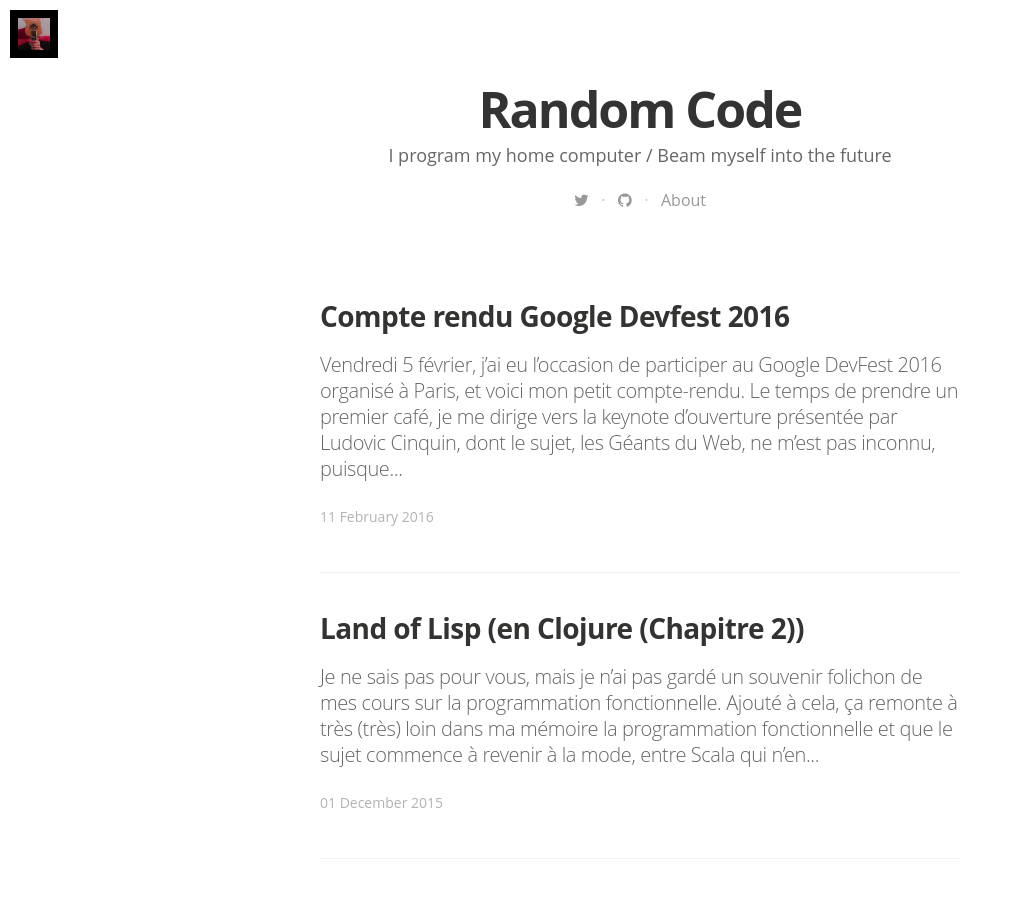
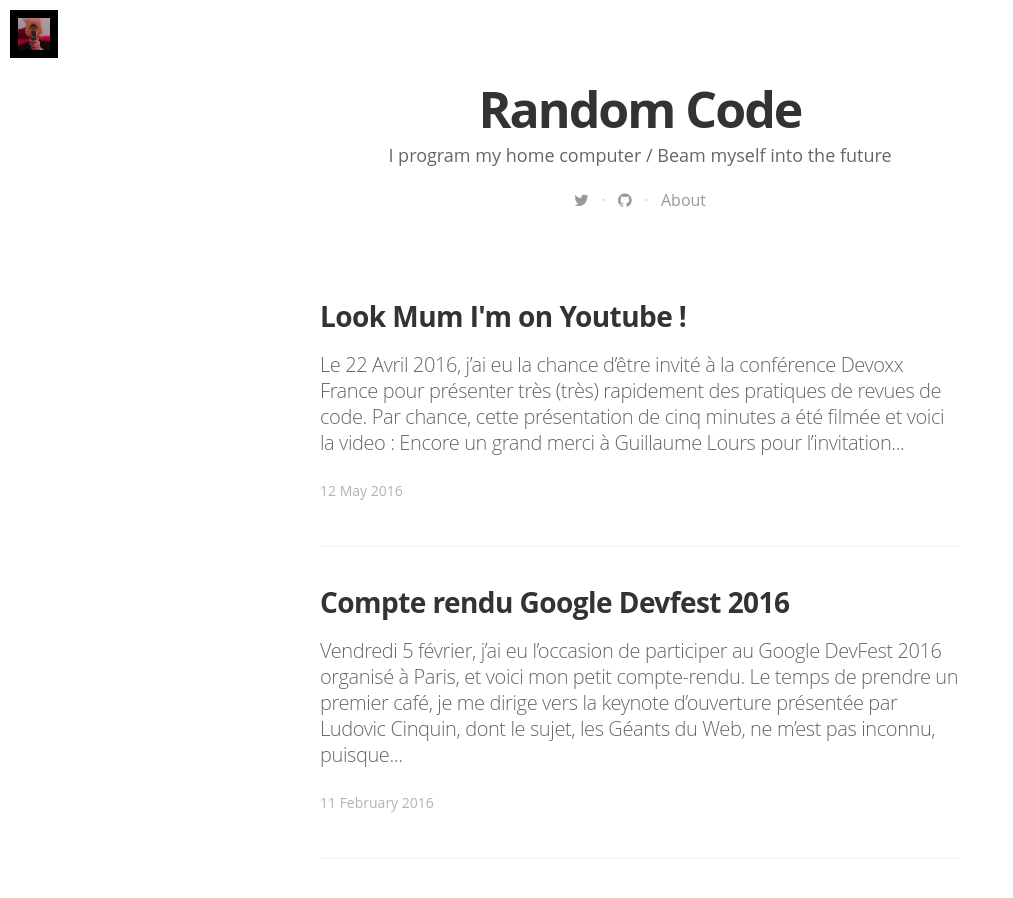
Before and after one commit to mgandin/mgandin.github.io, a Jekyll site: the page built from index.html, in a window 1280 px wide and 900 px high. Shown: the whole window, without its empty margins (0-1013 px from the left). Built offline with Jekyll 4.4.1, drawn with Linux system fonts in a browser that asks for light colours; nearby versions of some CDN libraries; some web fonts are replaced; Markdown is read by kramdown in place of the engine named in the settings; the list of posts is cut into pages by our own code.

Commit message:
Article video Devoxx 2016

```diff
--- a/_config.yml
+++ b/_config.yml
@@ -3,6 +3,7 @@
 highlighter: pygments
 gems:
   - jemoji
+  - jekyll-paginate
 
 # Site settings
 title: "Random Code"
--- /dev/null
+++ b/_posts/2016-05-12-Look Mum I am on Youtube.markdown
@@ -0,0 +1,13 @@
+---
+layout: post
+title:  "Look Mum I'm on Youtube !"
+date:   2016-05-12 18:00:00
+categories: code
+---
+
+Le 22 Avril 2016, j'ai eu la chance d'être invité à la conférence [Devoxx France](http://www.devoxx.fr/) pour présenter très (très) rapidement des pratiques de revues de code. Par chance, cette présentation de cinq minutes a été filmée et voici la video :
+<a href="http://www.youtube.com/watch?feature=player_embedded&v=32_DCD8IOwU
+" target="_blank"><img src="http://img.youtube.com/vi/32_DCD8IOwU/0.jpg"
+width="600" height="400" border="10" /></a>
+
+Encore un grand merci à [Guillaume Lours](https://twitter.com/glours) pour l'invitation !
```
Also changed, not shown: 1 other file.
